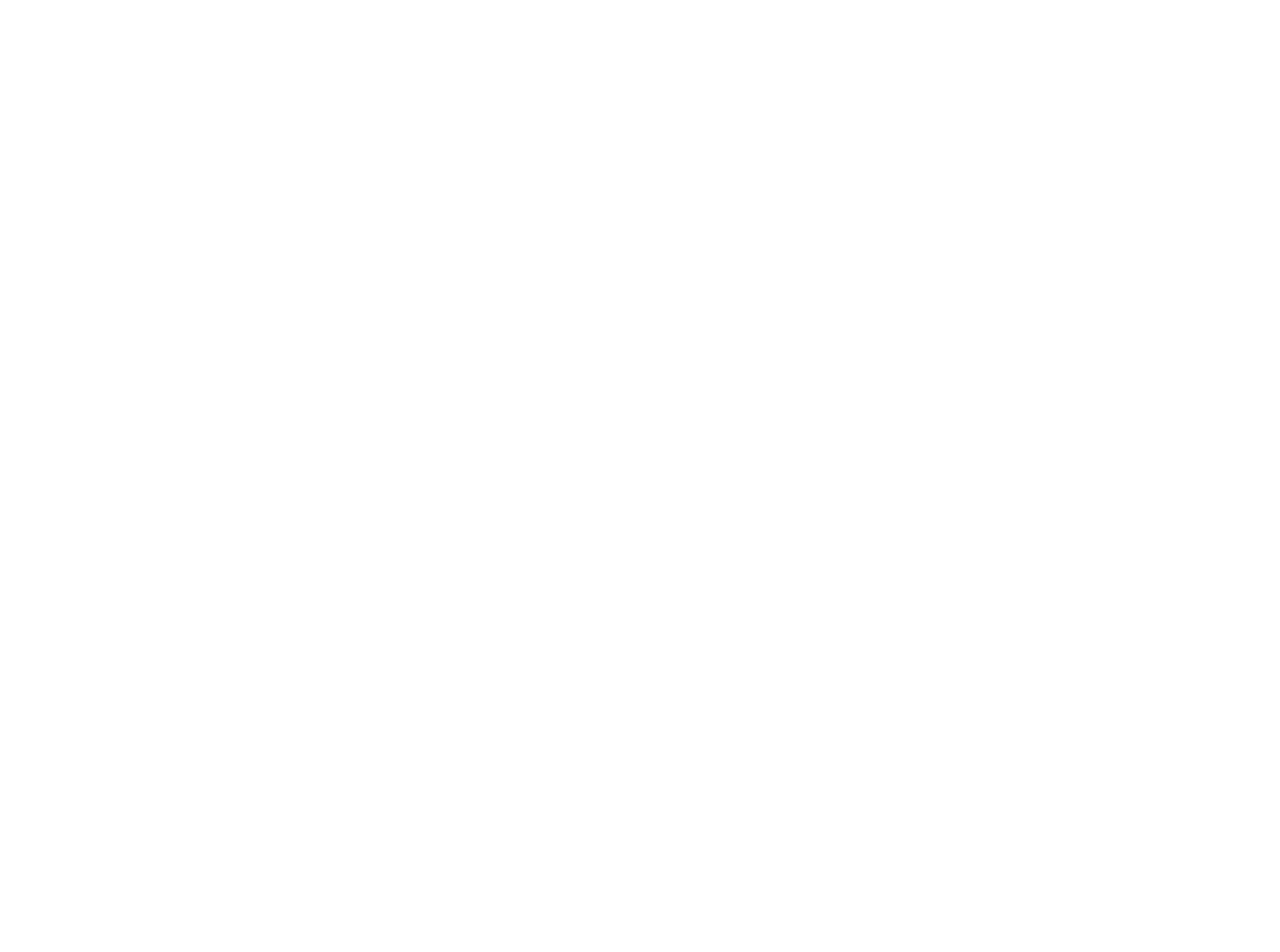
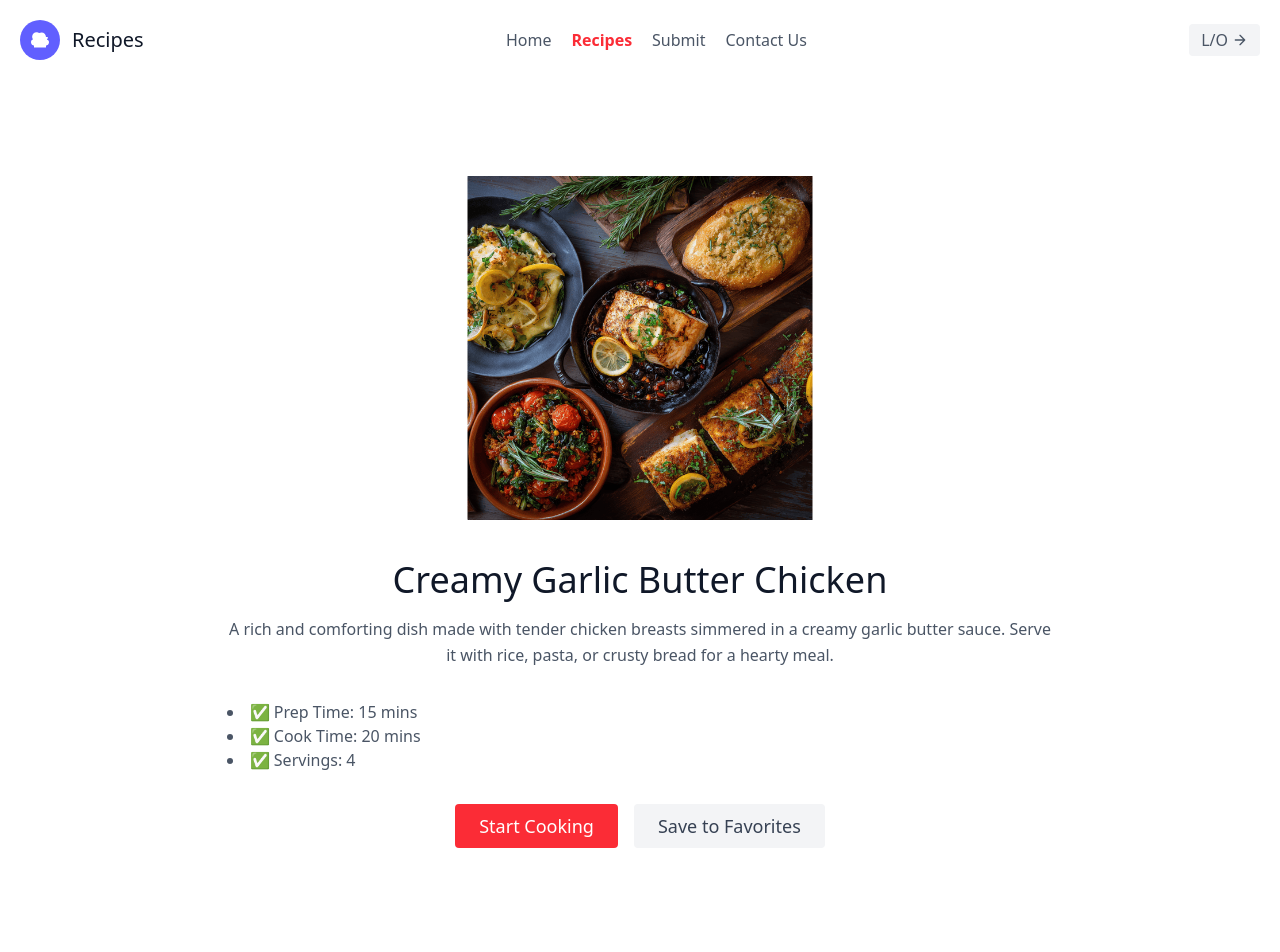
Before and after one commit to Aashirwad10/Recipe-api, a React (Vite) app in the folder frontend/: page /recipes in a window 1280 px wide. Before the commit this address had no page. Shown: the top 952 px of the page. Before the commit the page ends 800 px from the top, so only its background shows below. Built offline with nearby package versions, Linux system fonts and the light colour scheme.

Commit message:
Recipe page added

```diff
--- a/frontend/src/App.jsx
+++ b/frontend/src/App.jsx
@@ -1,12 +1,14 @@
 import React from 'react';
 import { BrowserRouter as Router, Routes, Route } from 'react-router-dom';
 import Home from './pages/Home';
+import Recipe from './pages/Recipe';
 
 function App() {
   return (
     <Router>
       <Routes>
         <Route path="/" element={<Home />} />
+        <Route path="/recipes" element={<Recipe />} />
         {/* Add more routes here */}
       </Routes>
     </Router>
--- a/frontend/src/components/Header.jsx
+++ b/frontend/src/components/Header.jsx
@@ -29,13 +29,13 @@
             Home
           </Link>
           <Link
-            to="/about"
+            to="/recipes"
             className={`mr-5 ${isActive('/recipes') ? 'text-red-500 font-semibold' : 'hover:text-gray-900'}`}
           >
             Recipes
           </Link>
           <Link
-            to="/recipes"
+            to="/submit"
             className={`mr-5 ${isActive('/submit') ? 'text-red-500 font-semibold' : 'hover:text-gray-900'}`}
           >
             Submit
--- /dev/null
+++ b/frontend/src/pages/Recipe.jsx
@@ -0,0 +1,53 @@
+import React from 'react';
+import "../App.css";
+import Header from '../components/Header';
+import Footer from '../components/Footer';
+import recipeImage from '../assets/recipe-sample.png';
+
+function Recipe() {
+  return (
+    <>
+      <Header />
+
+      {/* ─────────────── Recipe Section ─────────────── */}
+      <section className="text-gray-600 body-font">
+        <div className="container mx-auto flex px-5 py-24 items-center justify-center flex-col">
+          <img
+            className="lg:w-2/6 md:w-3/6 w-5/6 mb-10 object-cover object-center rounded"
+            alt="Recipe"
+            src={recipeImage}
+          />
+          <div className="text-center lg:w-2/3 w-full">
+            <h1 className="title-font sm:text-4xl text-3xl mb-4 font-medium text-gray-900">
+              Creamy Garlic Butter Chicken
+            </h1>
+            <p className="mb-8 leading-relaxed">
+              A rich and comforting dish made with tender chicken breasts simmered in a creamy garlic butter sauce.
+              Serve it with rice, pasta, or crusty bread for a hearty meal.
+            </p>
+
+            <ul className="mb-8 text-left list-disc list-inside">
+              <li>✅ Prep Time: 15 mins</li>
+              <li>✅ Cook Time: 20 mins</li>
+              <li>✅ Servings: 4</li>
+            </ul>
+
+            <div className="flex justify-center">
+              <button className="inline-flex text-white bg-red-500 border-0 py-2 px-6 focus:outline-none hover:bg-red-600 rounded text-lg">
+                Start Cooking
+              </button>
+              <button className="ml-4 inline-flex text-gray-700 bg-gray-100 border-0 py-2 px-6 focus:outline-none hover:bg-gray-200 rounded text-lg">
+                Save to Favorites
+              </button>
+            </div>
+          </div>
+        </div>
+      </section>
+      {/* ───────────── End Recipe Section ───────────── */}
+
+      <Footer />
+    </>
+  );
+}
+
+export default Recipe;
```
Also changed, not shown: frontend/src/assets/recipe-sample.png (added).
